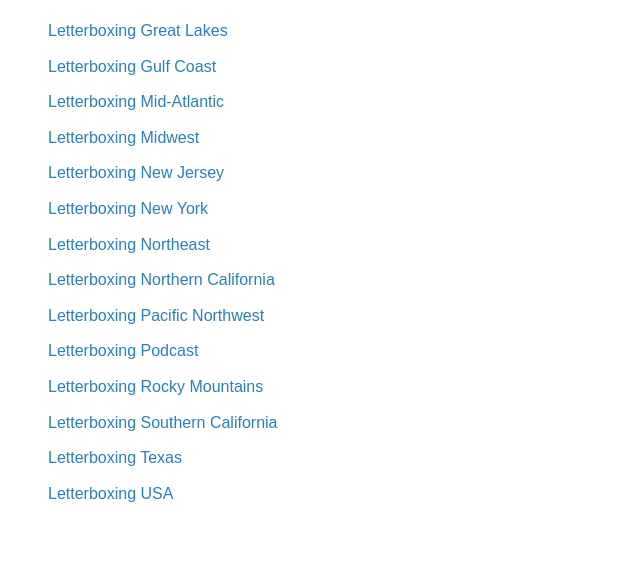
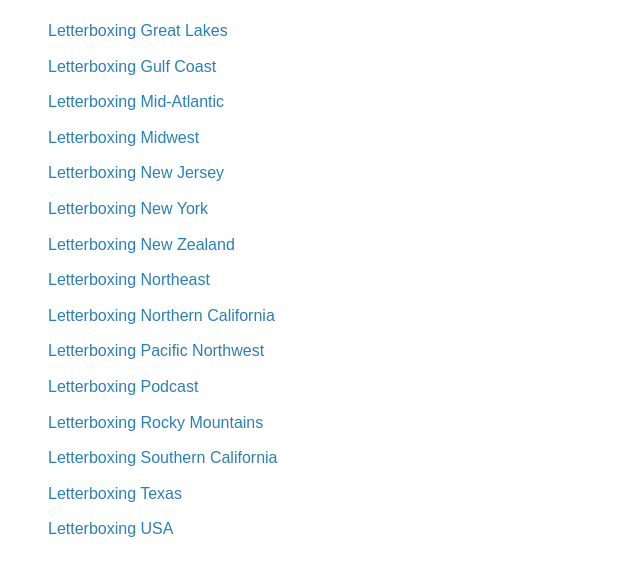
Before and after one commit to sileagle1/letterboxing-index, a plain HTML site: page docs/index.html in a window 1280 px wide. Shown: the part 108-684 px from the top of the page, without its empty margins (192-832 px from the left). Drawn offline with Linux system fonts and the light colour scheme.

Commit message:
Add more

```diff
--- a/docs/index.html
+++ b/docs/index.html
@@ -42,6 +42,7 @@
         <li><a href="https://sileagle1.github.io/letterboxing-midwest" target="_blank">Letterboxing Midwest</a></li>
         <li><a href="https://sileagle1.github.io/letterboxing-new-jersey" target="_blank">Letterboxing New Jersey</a></li>
         <li><a href="https://sileagle1.github.io/letterboxing-new-york" target="_blank">Letterboxing New York</a></li>
+        <li><a href="https://sileagle1.github.io/letterboxing-new-zealand" target="_blank">Letterboxing New Zealand</a></li>
         <li><a href="https://sileagle1.github.io/letterboxing-northeast" target="_blank">Letterboxing Northeast</a></li>
         <li><a href="https://sileagle1.github.io/letterboxing-northern-california" target="_blank">Letterboxing Northern California</a></li>
         <li><a href="https://sileagle1.github.io/letterboxing-pacific-northwest" target="_blank">Letterboxing Pacific Northwest</a></li>
```
